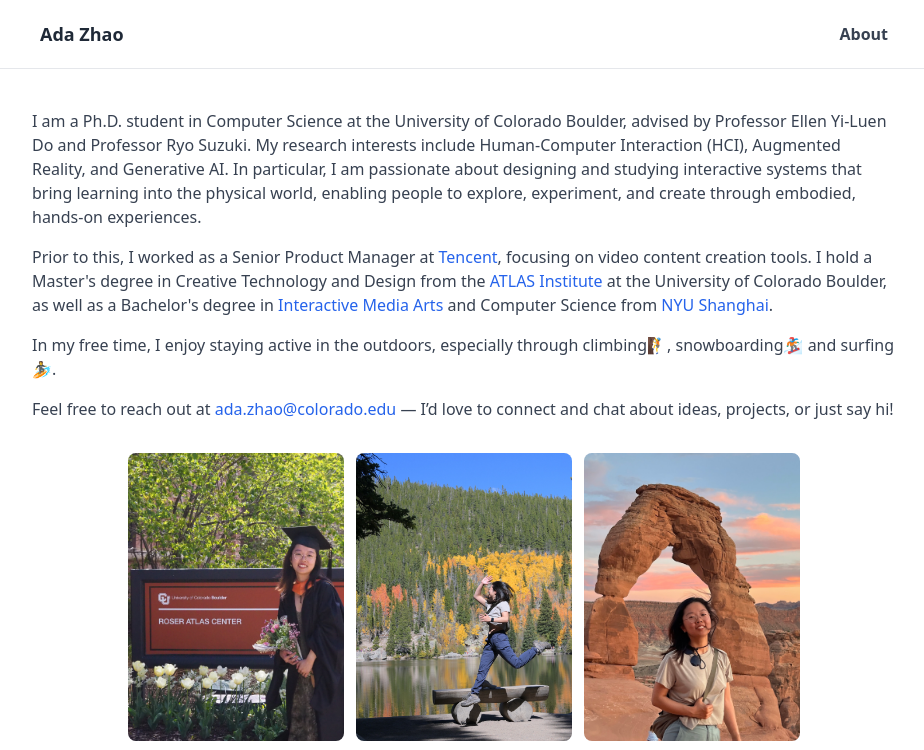
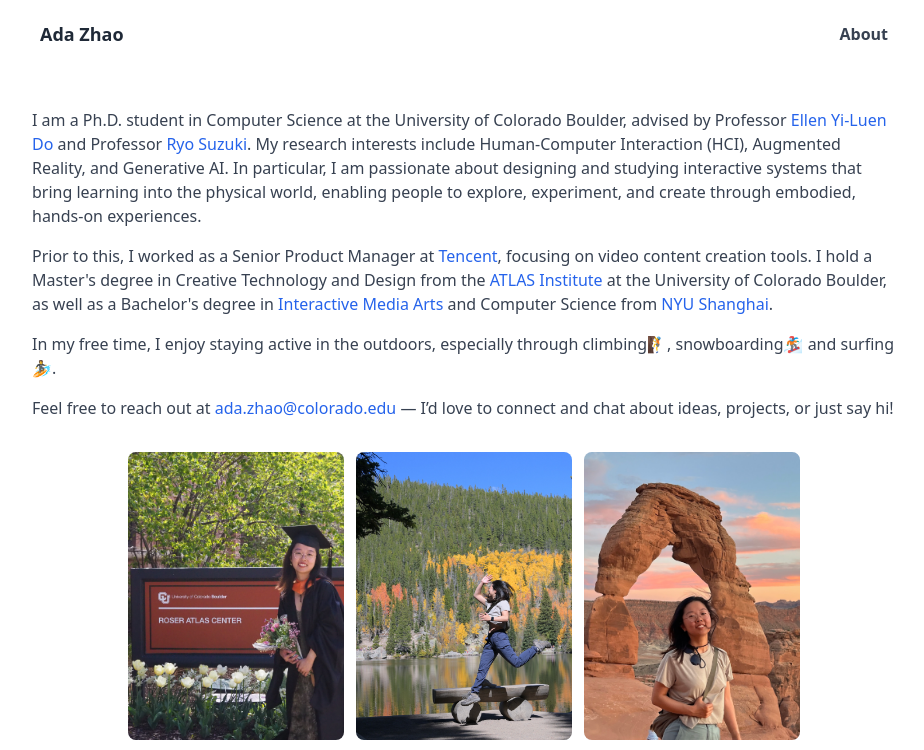
Before and after one commit to AdaZhao1211/AdaZhao1211.github.io, a Next.js app: page /about in a window 1280 px wide. Shown: the top 750 px of the page, without its empty margins (176-1100 px from the left). Built offline with nearby package versions, Linux system fonts and the light colour scheme.

Commit message:
highlight

```diff
--- a/src/components/NavBar.tsx
+++ b/src/components/NavBar.tsx
@@ -27,7 +27,7 @@ export default function NavBar() {
   const isHomePage = router.pathname === "/";
 
   return (
-    <header className="sticky top-0 z-50 bg-white border-b border-gray-200">
+    <header className="sticky top-0 z-50 bg-white">
       <nav className="mx-auto flex max-w-4xl items-center justify-between px-4 py-4">
         {/* Left: logo + name (only show on non-homepage) */}
         {!isHomePage && (
--- a/src/pages/about.tsx
+++ b/src/pages/about.tsx
@@ -31,7 +31,15 @@ export default function About({ galleryImages }: AboutProps) {
 
             <div className="prose prose-lg max-w-none text-gray-700 space-y-4">
               <p>
-                I am a Ph.D. student in Computer Science at the University of Colorado Boulder, advised by Professor Ellen Yi-Luen Do and Professor Ryo Suzuki.
+                I am a Ph.D. student in Computer Science at the University of Colorado Boulder, advised by Professor{" "}
+                <ExternalLink href="https://www.colorado.edu/atlas/ellen-yi-luen-do">
+                  Ellen Yi-Luen Do
+                </ExternalLink>
+                {" "}and Professor{" "}
+                <ExternalLink href= "https://ryosuzuki.org">
+                  Ryo Suzuki
+                </ExternalLink>
+                .
                 My research interests include Human-Computer Interaction (HCI), Augmented Reality, and Generative AI.
                 In particular, I am passionate about designing and studying interactive systems that bring learning into the physical world, enabling people to explore, experiment, and create through embodied, hands-on experiences.
               </p>
```
